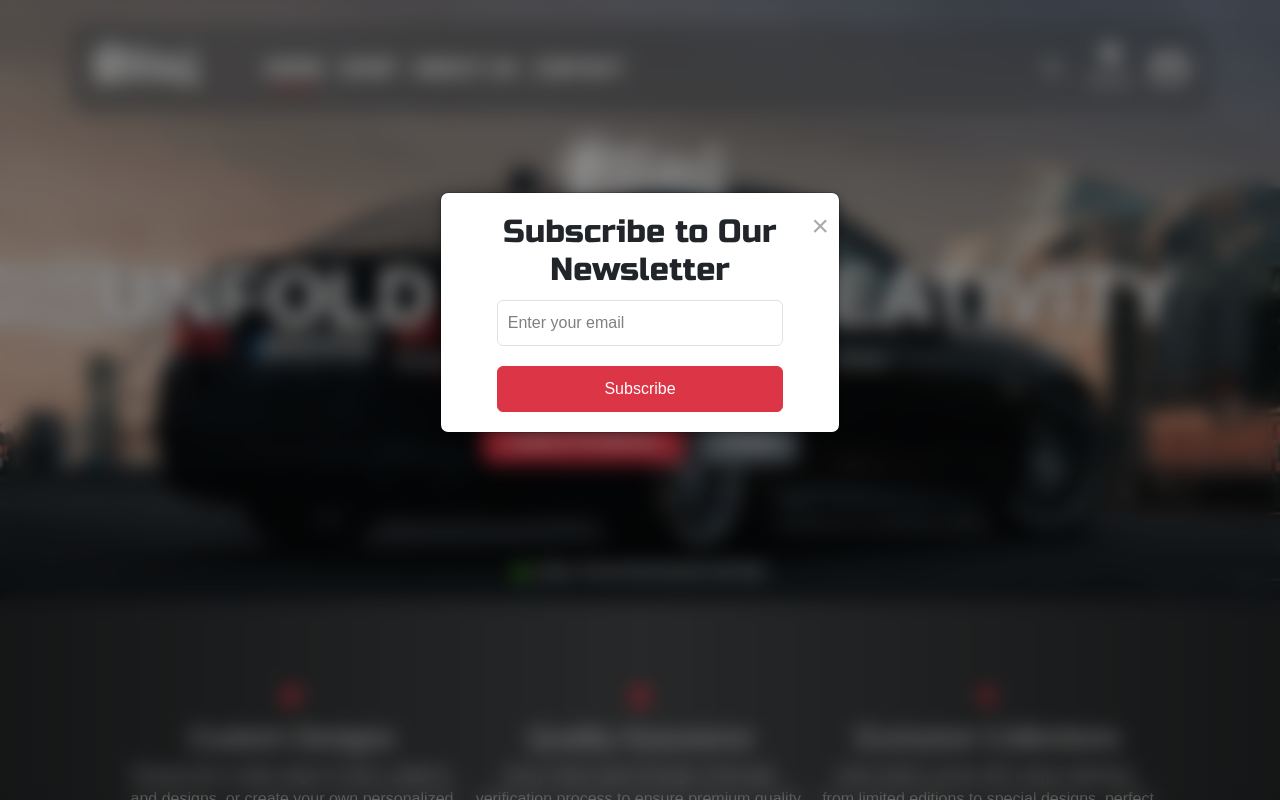
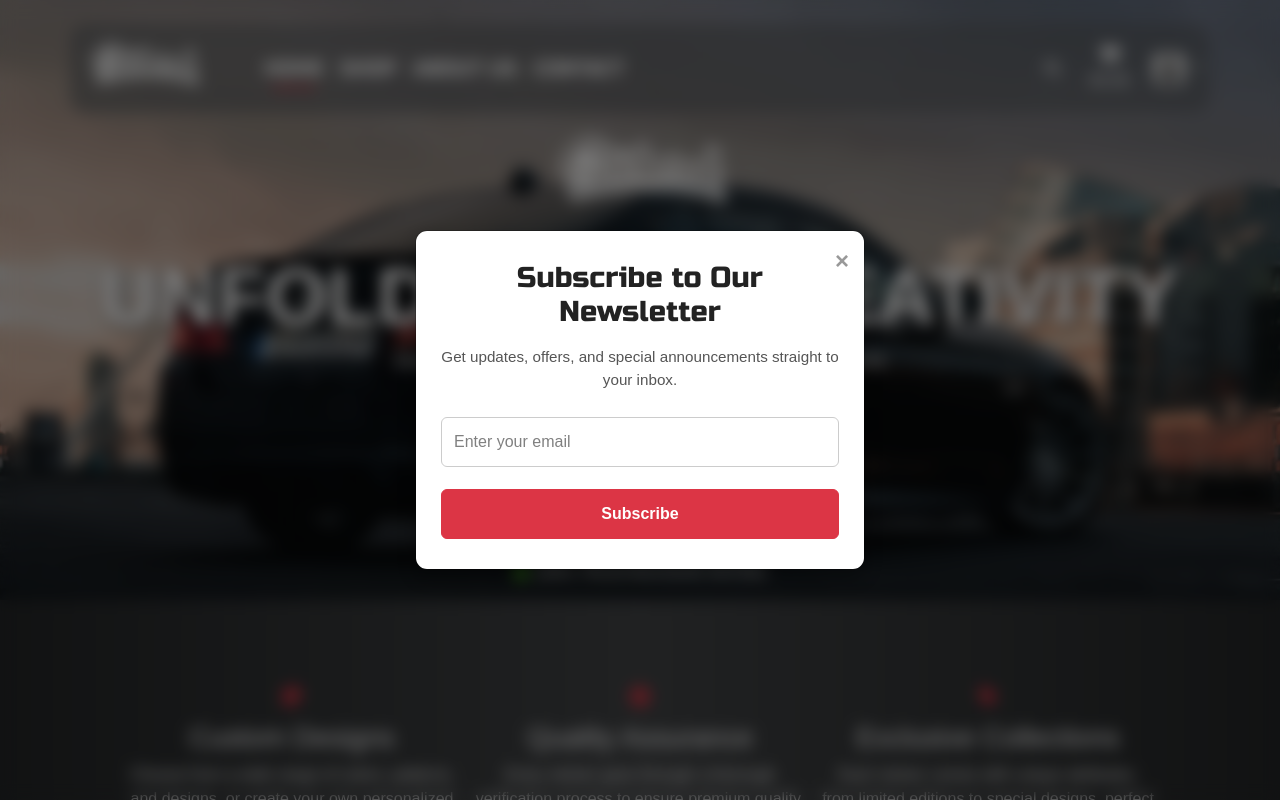
Before and after one commit to 1nsomn1aa/Stickered-V2, a Django app: page / in a window 1280 px wide. Run offline with Django 5.2, Linux system fonts and the light colour scheme; data that the repository does not hold is empty; some libraries are stand-ins or nearby versions; some web fonts are replaced.

Commit message:
Improve the styling of the newsletter popup and save the subscription option in localstorage

```diff
--- a/home/templates/home/index.html
+++ b/home/templates/home/index.html
@@ -169,6 +169,7 @@
         <div class="modal-content">
             <span class="close-btn">&times;</span>
             <h2>Subscribe to Our Newsletter</h2>
+            <p>Get updates, offers, and special announcements straight to your inbox.</p>
             <form method="POST" id="newsletter-form">
                 {% csrf_token %}
                 <input type="email"
--- a/home/views.py
+++ b/home/views.py
@@ -121,6 +121,7 @@ def newsletter_signup(request):
                         [email],
                         fail_silently=False,
                     )
+                    messages.success(request, "You've successfully subscribed to our newsletter!")
 
                     return JsonResponse({'success': True})
 
--- a/static/css/base.css
+++ b/static/css/base.css
@@ -667,79 +681,101 @@ input.btn-check:checked + label.btn-secondary {
     padding: 15px 35px;
 }
 
-input::placeholder,
-textarea::placeholder {
-    color: gray !important;
-    opacity: 1;
-}
-
-.text-muted {
-    color: gray !important;
-}
+/* NEWSLETTER */
 
 #newsletter-popup {
-    display: none;
     position: fixed;
     z-index: 9999;
     left: 0;
     top: 0;
     width: 100%;
     height: 100%;
-    background-color: rgba(0, 0, 0, 0.4);
-    backdrop-filter: blur(10px);
-    transition: opacity 0.3s ease, visibility 0.3s ease;
+    background-color: rgba(0, 0, 0, 0.5);
+    backdrop-filter: blur(8px);
+    opacity: 0;
+    visibility: hidden;
+    transition: opacity 0.5s ease, visibility 0.5s ease;
+    display: flex;
+    align-items: center;
+    justify-content: center;
+    pointer-events: none;
 }
 
-.modal-content {
-    background-color: #fff;
-    padding: 20px;
-    margin: 15% auto;
-    width: 80%;
-    max-width: 400px;
-    border-radius: 8px;
+#newsletter-popup.show {
+    opacity: 1;
+    visibility: visible;
+    pointer-events: auto;
+}
+
+#newsletter-popup .modal-content {
+    background-color: #ffffff;
+    padding: 30px 25px;
+    width: 90%;
+    max-width: 450px;
+    border-radius: 12px;
     text-align: center;
-    box-shadow: 0 4px 12px rgba(0, 0, 0, 0.3);
+    box-shadow: 0 8px 20px rgba(0, 0, 0, 0.25);
     opacity: 0;
-    transition: opacity 0.5s ease-in-out;
+    transform: translateY(20px);
+    transition: opacity 0.5s ease, transform 0.5s ease;
+    position: relative;
+}
+
+#newsletter-popup.show .modal-content {
+    opacity: 1;
+    transform: translateY(0);
 }
 
 #newsletter-popup .close-btn {
     position: absolute;
-    top: 10px;
-    right: 10px;
-    font-size: 30px;
-    color: #aaa;
+    top: 12px;
+    right: 15px;
+    font-size: 24px;
+    font-weight: bold;
+    color: #999;
     cursor: pointer;
+    transition: color 0.3s ease;
 }
 
 #newsletter-popup .close-btn:hover {
-    color: black;
+    color: #333;
+}
+
+#newsletter-popup h2 {
+    font-size: 1.8rem;
+    margin-bottom: 1rem;
+    color: #222;
+}
+
+#newsletter-popup p {
+    font-size: 0.95rem;
+    color: #555;
 }
 
 #newsletter-popup .form-control {
     margin: 10px 0;
-    padding: 10px;
-    width: 80%;
-    margin-left: auto;
-    margin-right: auto;
+    padding: 12px;
+    width: 100%;
+    border: 1px solid #ccc;
+    border-radius: 6px;
+    font-size: 1rem;
 }
 
 #newsletter-popup .btn {
-    width: 80%;
-    padding: 10px;
-    margin-top: 10px;
+    width: 100%;
+    padding: 12px;
+    margin-top: 12px;
+    border-radius: 6px;
+    font-size: 1rem;
+    font-weight: bold;
+    background-color: #dc3545;
+    color: white;
+    transition: background-color 0.3s ease;
 }
 
-#newsletter-popup.show {
-    display: block;
-    opacity: 1;
-    visibility: visible;
+#newsletter-popup .btn:hover {
+    background-color: #c82333;
 }
-
-#newsletter-popup.show .modal-content {
-    opacity: 1;
-}
-
 
 /* MEDIA QUERIES */
 
--- a/static/js/newsletter.js
+++ b/static/js/newsletter.js
@@ -4,16 +4,18 @@ document.addEventListener("DOMContentLoaded", function () {
     const popup = document.getElementById('newsletter-popup');
     const closeBtn = document.querySelector('.close-btn');
 
-    setTimeout(function() {
-        popup.classList.add('show');
-    }, 2000);
+    if (!localStorage.getItem('subscribedToNewsletter')) {
+        setTimeout(function () {
+            popup.classList.add('show');
+        }, 2000);
+    }
 
     closeBtn.addEventListener('click', function () {
         popup.classList.remove('show');
     });
 
     window.onclick = function (event) {
-        if (event.target == popup) {
+        if (event.target === popup) {
             popup.classList.remove('show');
         }
     };
@@ -23,23 +25,23 @@ document.addEventListener("DOMContentLoaded", function () {
 
         const email = emailInput.value;
 
-        const data = {
-            email: email
-        };
-
         fetch(newsletterSignupUrl, {
             method: 'POST',
             headers: {
                 'Content-Type': 'application/json',
                 'X-CSRFToken': document.querySelector('[name=csrfmiddlewaretoken]').value
             },
-            body: JSON.stringify(data)
+            body: JSON.stringify({ email: email })
         })
         .then(response => response.json())
         .then(responseData => {
             if (responseData.success) {
-                alert('You have successfully subscribed to our newsletter!');
+                localStorage.setItem('subscribedToNewsletter', 'true');
                 popup.classList.remove('show');
+
+                setTimeout(() => {
+                    window.location.href = '/?subscribed=1';
+                }, 500);
             } else {
                 alert(responseData.message || 'Something went wrong, please try again!');
             }
```
Also changed, not shown: other parts of static/css/base.css (+22 -8 lines).
